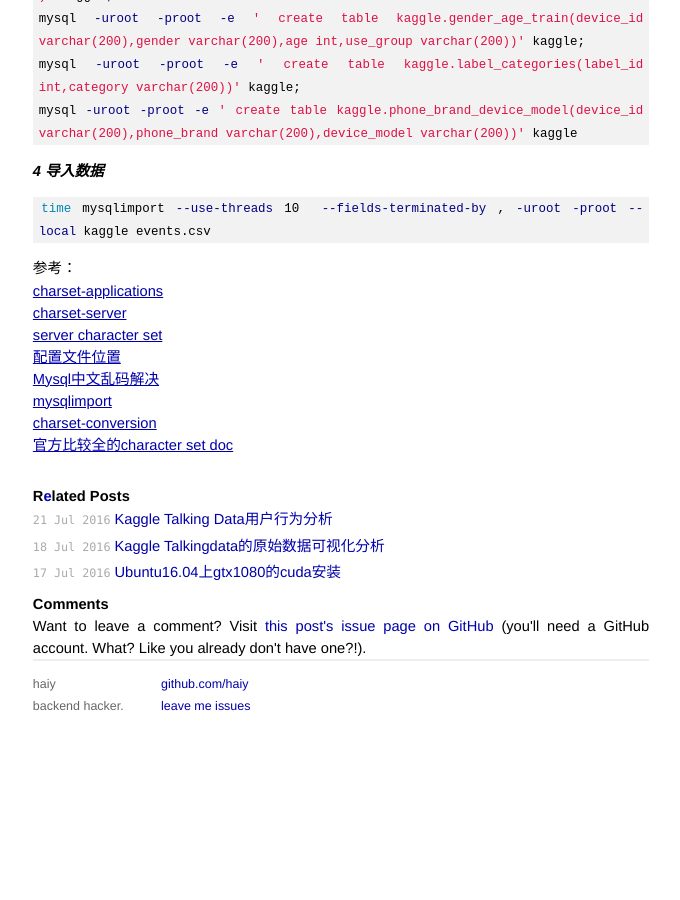
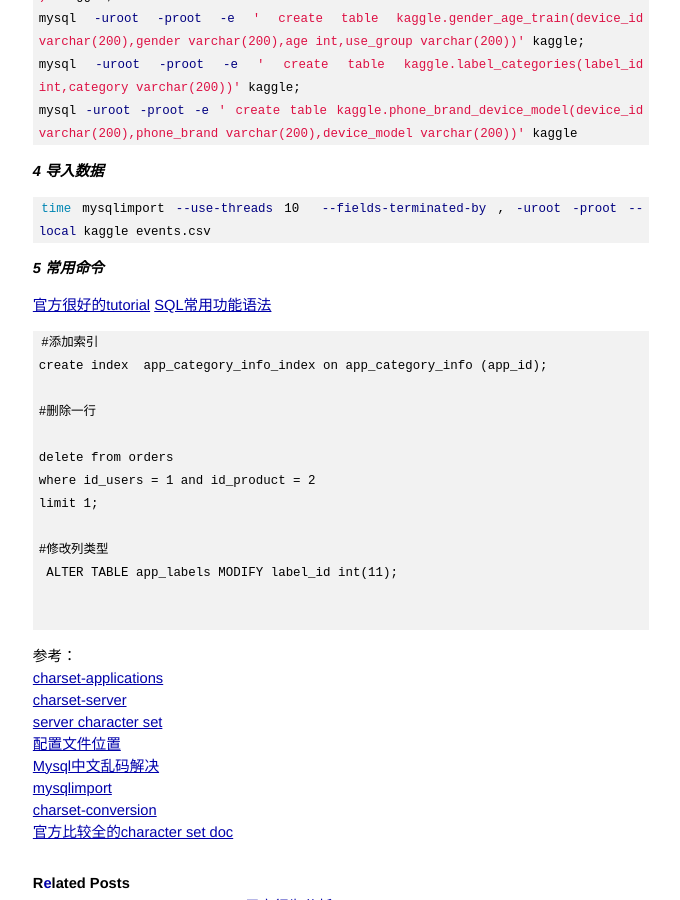
Before and after one commit to caratiger/haiy.github.io, a Jekyll site: the page built from _posts/2016-07-15-配置mysql基础设施.md, in a window 1280 px wide and 900 px high, scrolled down 1604 px. Shown: the whole window, without its empty margins (299-979 px from the left). Built offline with Jekyll 4.4.1, drawn with Linux system fonts in a browser that asks for light colours; comment, search, counter and statistics services are not loaded; before the commit the page ends 2334 px from its top, so only the background shows below that.

Commit message:
Update 2016-07-15-配置mysql基础设施.md

````diff
--- a/_posts/2016-07-15-配置mysql基础设施.md
+++ b/_posts/2016-07-15-配置mysql基础设施.md
@@ -97,6 +97,28 @@ mysql -uroot -proot -e ' create table kaggle.phone_brand_device_model(device_id
 time mysqlimport --use-threads 10  --fields-terminated-by , -uroot -proot --local kaggle events.csv
 ```
 
+***5 常用命令***
+
+[官方很好的tutorial](http://dev.mysql.com/doc/refman/5.7/en/tutorial.html)
+[SQL常用功能语法](http://dev.mysql.com/doc/refman/5.7/en/sql-syntax.html)
+
+```mysql
+#添加索引
+create index  app_category_info_index on app_category_info (app_id);
+
+#删除一行
+
+delete from orders
+where id_users = 1 and id_product = 2
+limit 1;
+
+#修改列类型
+ ALTER TABLE app_labels MODIFY label_id int(11);
+
+
+```
+
+
 参考：
 [charset-applications](https://dev.mysql.com/doc/refman/5.7/en/charset-applications.html)
 [charset-server](http://dev.mysql.com/doc/refman/5.7/en/charset-server.html)
````
